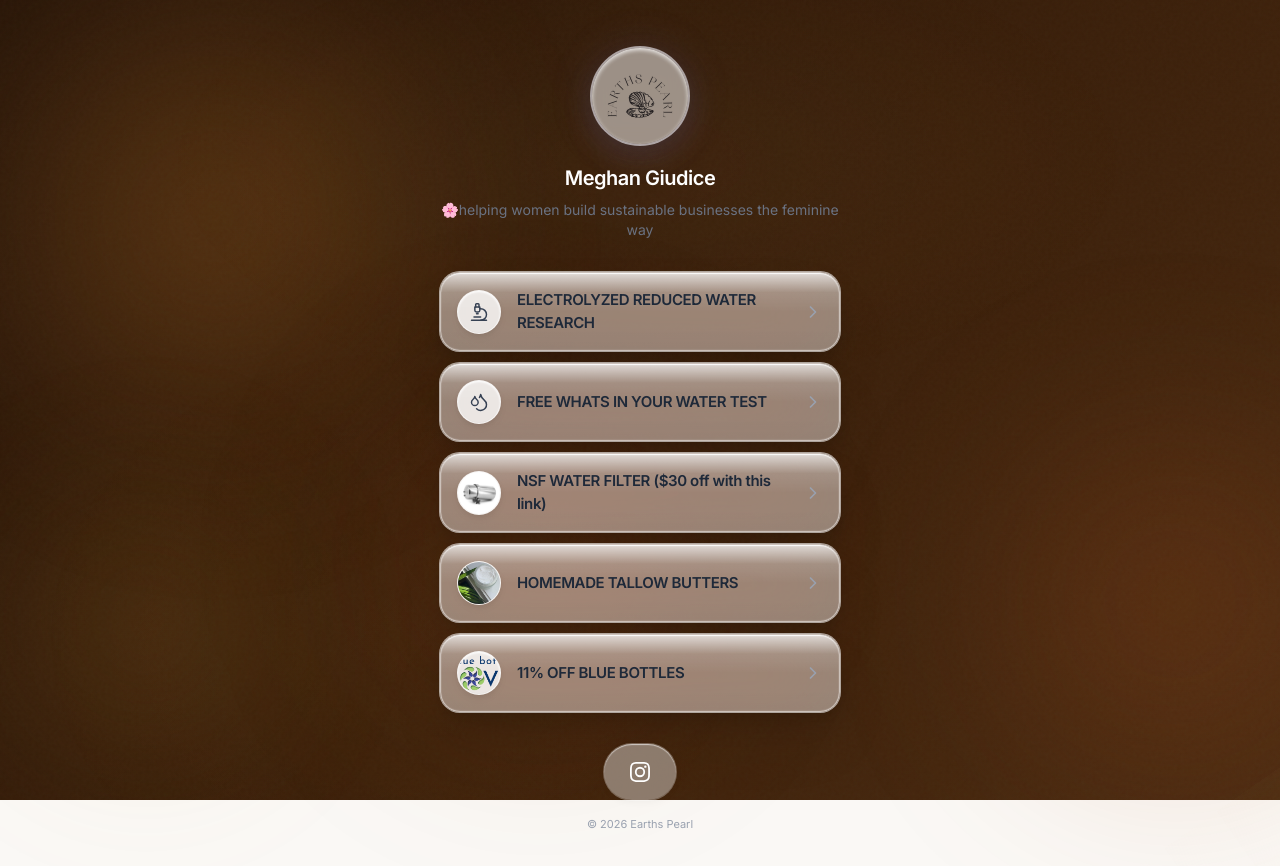
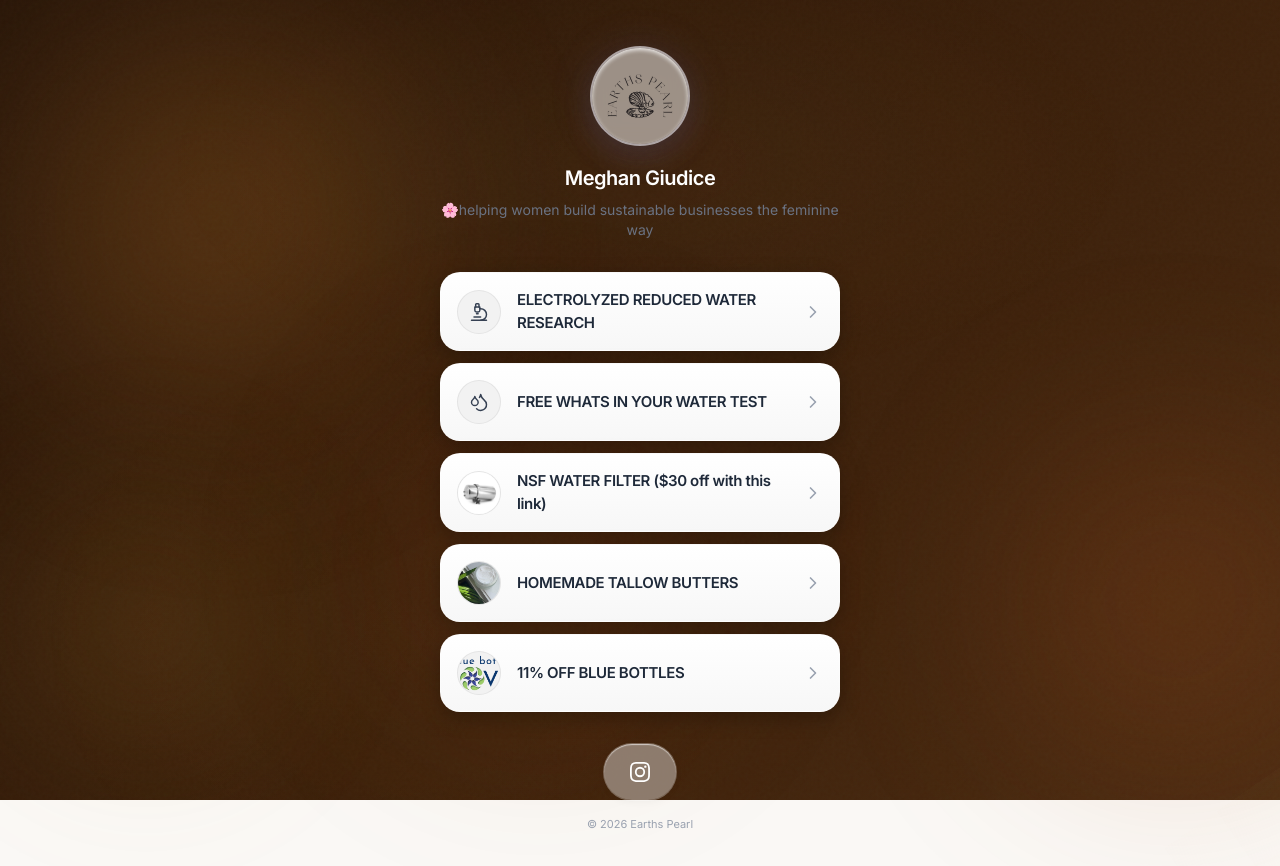
Before and after one commit to telluricaquarian/earthspearl, a Next.js app: page / in a window 1280 px wide. Shown: the top 866 px of the page. Built offline with nearby package versions, Linux system fonts and the light colour scheme.

Commit message:
style: refine CTA cards to premium flat white surface (remove glossy bubble effect)

```diff
--- a/components/link-card.tsx
+++ b/components/link-card.tsx
@@ -19,80 +19,29 @@ export function LinkCard({ title, description, href, icon: Icon, image }: LinkCa
       rel="noopener noreferrer"
       className="group relative flex w-full items-center gap-4 rounded-[20px] px-4 py-4 overflow-hidden"
       style={{
-        background: "rgba(255, 255, 255, 0.45)",
-        backdropFilter: "blur(40px) saturate(180%)",
-        WebkitBackdropFilter: "blur(40px) saturate(180%)",
-        boxShadow: `
-          inset 0 1px 1px rgba(255, 255, 255, 0.9),
-          inset 0 -1px 1px rgba(255, 255, 255, 0.1),
-          0 0 0 1px rgba(255, 255, 255, 0.6),
-          0 2px 4px rgba(0, 0, 0, 0.02),
-          0 4px 8px rgba(0, 0, 0, 0.04),
-          0 8px 16px rgba(0, 0, 0, 0.06),
-          0 16px 32px rgba(0, 0, 0, 0.08),
-          0 32px 64px rgba(0, 0, 0, 0.06)
-        `,
-        border: "1px solid rgba(255, 255, 255, 0.5)",
+        background: "linear-gradient(180deg, #FFFFFF 0%, #F7F7F7 100%)",
+        boxShadow: "0 6px 20px rgba(0, 0, 0, 0.25), inset 0 1px 0 rgba(255,255,255,0.05)",
+        border: "1px solid rgba(255, 255, 255, 0.15)",
       }}
       whileHover={{
-        scale: 1.02,
-        y: -4,
-        boxShadow: `
-          inset 0 1px 1px rgba(255, 255, 255, 1),
-          inset 0 -1px 1px rgba(255, 255, 255, 0.2),
-          0 0 0 1px rgba(255, 255, 255, 0.7),
-          0 4px 8px rgba(0, 0, 0, 0.04),
-          0 8px 16px rgba(0, 0, 0, 0.06),
-          0 16px 32px rgba(0, 0, 0, 0.08),
-          0 32px 64px rgba(0, 0, 0, 0.1),
-          0 48px 96px rgba(0, 0, 0, 0.08)
-        `,
+        y: -2,
+        boxShadow: "0 10px 28px rgba(0, 0, 0, 0.32), inset 0 1px 0 rgba(255,255,255,0.05)",
       }}
       whileTap={{
-        scale: 0.98,
         y: 0,
+        boxShadow: "0 4px 12px rgba(0, 0, 0, 0.2), inset 0 1px 0 rgba(255,255,255,0.05)",
       }}
       transition={{
         type: "spring",
-        stiffness: 500,
-        damping: 30,
+        stiffness: 400,
+        damping: 35,
       }}
     >
       <div
-        className="absolute inset-x-0 top-0 h-[50%] pointer-events-none"
-        style={{
-          background: "linear-gradient(180deg, rgba(255,255,255,0.7) 0%, rgba(255,255,255,0.1) 50%, transparent 100%)",
-          borderRadius: "20px 20px 0 0",
-        }}
-      />
-
-      <div
-        className="absolute inset-x-0 bottom-0 h-[30%] pointer-events-none"
-        style={{
-          background: "linear-gradient(0deg, rgba(0,0,0,0.02) 0%, transparent 100%)",
-          borderRadius: "0 0 20px 20px",
-        }}
-      />
-
-      {/* Hover glow effect */}
-      <motion.div
-        className="absolute inset-0 pointer-events-none rounded-[20px] opacity-0 group-hover:opacity-100 transition-opacity duration-300"
-        style={{
-          background: "radial-gradient(ellipse at center, rgba(255,255,255,0.4), transparent 70%)",
-        }}
-      />
-
-      <div
         className="relative flex h-11 w-11 shrink-0 items-center justify-center rounded-xl overflow-hidden text-gray-700"
         style={{
-          background: "rgba(255, 255, 255, 0.8)",
-          boxShadow: `
-            inset 0 1px 2px rgba(255, 255, 255, 1),
-            inset 0 -1px 1px rgba(0, 0, 0, 0.02),
-            0 2px 4px rgba(0, 0, 0, 0.04),
-            0 4px 8px rgba(0, 0, 0, 0.04)
-          `,
-          border: "1px solid rgba(255, 255, 255, 0.6)",
+          background: "#F2F2F2",
+          border: "1px solid rgba(0, 0, 0, 0.06)",
         }}
       >
         {image ? (
```
